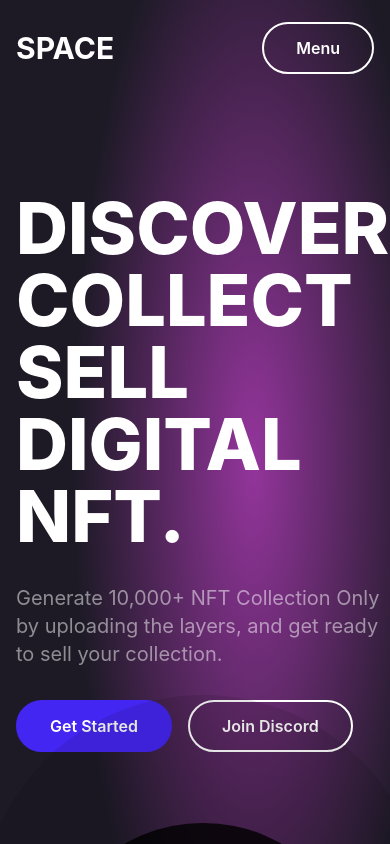
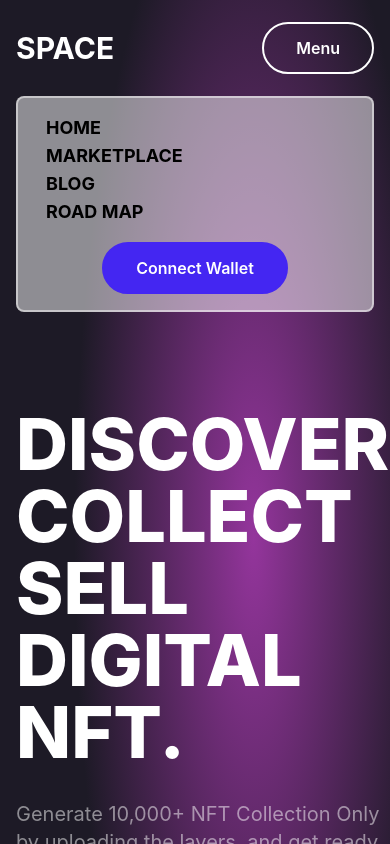
Before and after one commit to ThePiyushAggarwal/space-web-3-landing-page, a React (Vite) app: page / in a window 390 px wide. Both pictures are taken after a click on the button "Menu". Shown: the top 844 px of the page. Built offline with nearby package versions, Linux system fonts and the light colour scheme.

Commit message:
feat: added nav menu for small screens

```diff
--- a/src/App.tsx
+++ b/src/App.tsx
@@ -1,10 +1,16 @@
+import { useAtom } from "jotai"
+import { DropdownNavigation } from "./components/DropdownNavigation"
 import { Header } from "./components/Header"
 import { HeroSection } from "./components/HeroSection"
+import { isMenuOpenAtom } from "./components/jotaiAtoms"
 
 function App() {
+	const [isMenuOpen] = useAtom(isMenuOpenAtom)
+
 	return (
 		<>
 			<Header />
+			{isMenuOpen && <DropdownNavigation />}
 			<HeroSection />
 		</>
 	)
--- /dev/null
+++ b/src/components/DropdownNavigation.tsx
@@ -0,0 +1,24 @@
+import { Button } from "./Button"
+
+function DropdownNavigation() {
+	return (
+		<div className="flex flex-col rounded-lg border-2 border-ternary bg-ternary p-4">
+			<div className="mb-4">
+				{["Home", "Marketplace", "Blog", "Road Map"].map((item, key) => (
+					<button
+						key={key}
+						className="w-full flex-1 ps-3 text-left text-lg font-bold uppercase hover:bg-secondary"
+					>
+						{item}
+					</button>
+				))}
+			</div>
+
+			<div className="text-center">
+				<Button variant="primary">Connect Wallet</Button>
+			</div>
+		</div>
+	)
+}
+
+export { DropdownNavigation }
```
